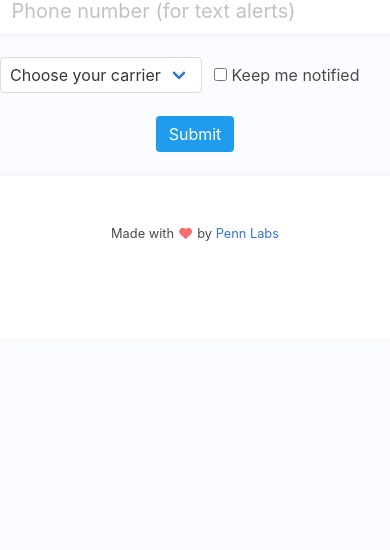
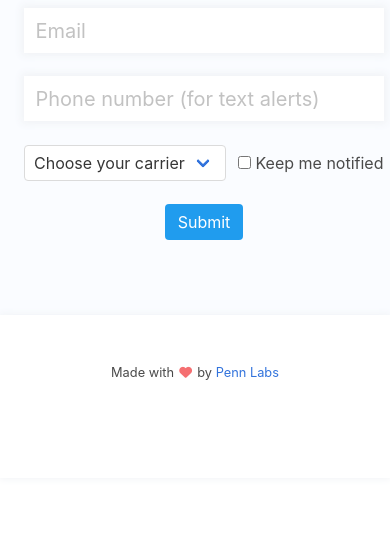
Before and after one commit to pennlabs/PennCourseLMK, a website: page index.html in a window 390 px wide. Shown: the part 294-844 px from the top of the page. Drawn offline with nearby package versions, Linux system fonts and the light colour scheme; files whose address does not match are found by name.

Commit message:
Responsiveness fix 2

```diff
--- a/index.html
+++ b/index.html
@@ -34,7 +34,9 @@ CJFblaXvAAAAAElFTkSuQmCC"/>
     </script>
     <style>
       body {
-        background-color: #fafcff;;
+        background-color: #fafcff;
+        position: relative;
+        padding-bottom:190px;
       }
       .input {
         border-style: hidden;
@@ -47,12 +49,11 @@ CJFblaXvAAAAAElFTkSuQmCC"/>
       .footer {
         background-color: #ffffff;
         box-shadow: 0px 0px 8px 1px #F1F3F6;
+        position: absolute;
+        width: 100%;
+        bottom: 0px;
       }
-      html, body {
-        margin: 0;
-        height: 100%;
-        overflow: hidden
-      }
+
       .title, .subtitle, p, label {
         color: #4a4a4a;
       }
@@ -62,7 +63,7 @@ CJFblaXvAAAAAElFTkSuQmCC"/>
     </style>
   </head>
   <body>
-    <section class="section is-inline-mobile">
+    <section class="section">
       <div class="container has-text-centered">
         <div class="level" style="margin-bottom:0.5rem">
           <div class="level-item">
@@ -109,7 +110,7 @@ CJFblaXvAAAAAElFTkSuQmCC"/>
           </div>
         </div>
 
-      <div class="container has-text-centered is-inline-mobile" style="margin-top:3.5rem; width: 360px">
+      <div class="container has-text-centered is-block-mobile" style="margin-top:3.5rem; width: 360px">
         <form id="submit_form" class="lmk-text-align-center" action="/submitted" method="POST">
           <div class="field" id="bloodhound">
             <div class="control">
@@ -155,7 +156,7 @@ CJFblaXvAAAAAElFTkSuQmCC"/>
     </section>
     </body>
 
-    <footer class="footer" style="margin-bottom:1rem">
+    <footer class="footer">
       <div class="container">
         <div class="content has-text-centered">
           <p style="font-size:0.8rem">
```
